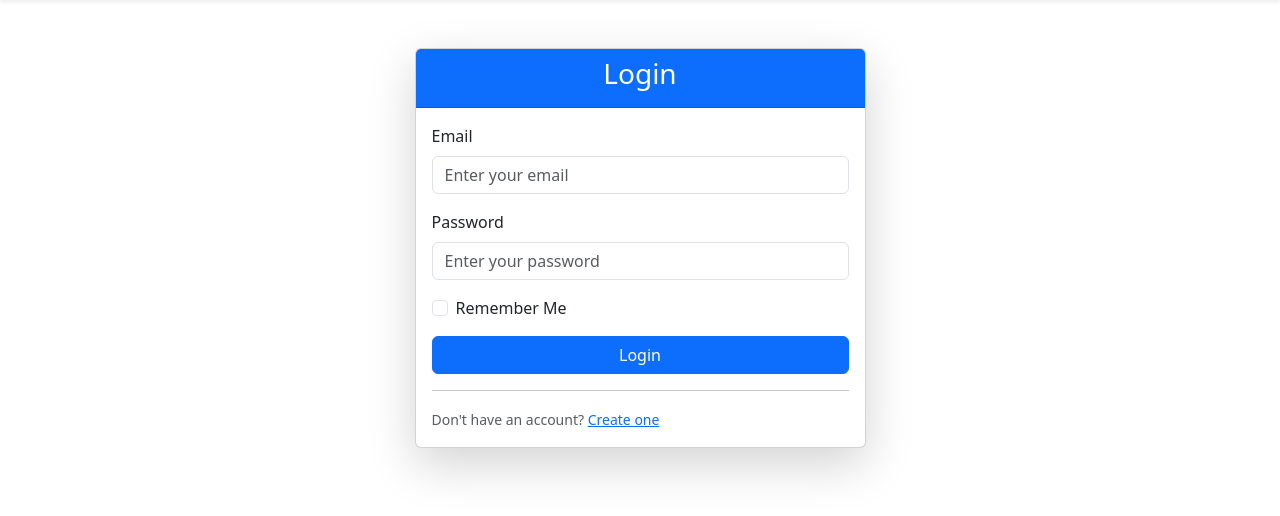
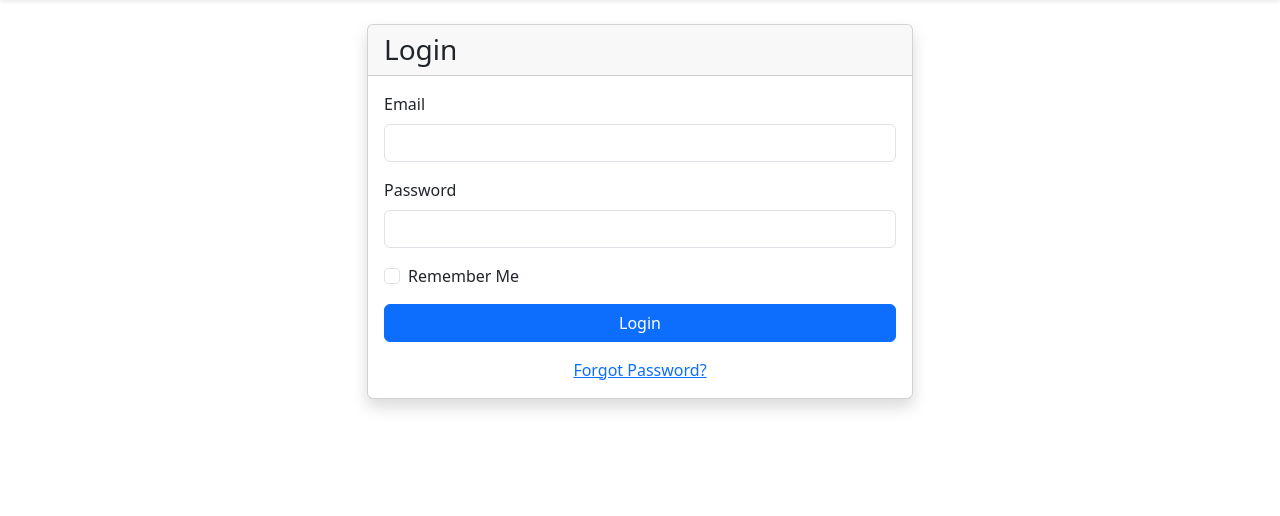
Before and after one commit to RoshanKumarMahaseth/Employee_Management_System, a Flask app: page /login in a window 1280 px wide. Shown: the part 56-572 px from the top of the page. Run offline with Flask 3, Linux system fonts and the light colour scheme.

Commit message:
feat: add password reset funtionality

```diff
--- a/apps/forms.py
+++ b/apps/forms.py
@@ -37,3 +37,19 @@ class EmployeeForm(FlaskForm):
     joining_date = DateField('Joining Date',validators=[DataRequired()])
     status = SelectField('Status',choices=[('Active','Active'),('Inactive','Inactive')],validators=[DataRequired()])
     submit = SubmitField('Submit')
+
+
+class RequestResetForm(FlaskForm):
+    email = StringField('Email',validators=[DataRequired(),Email()])
+    submit = SubmitField('Request Password Reset')
+
+    def validate_email(self,email):
+        user = User.query.filter_by(email=email.data).first()
+        if user is None:
+            raise ValidationError('There is no account with that email,You must register first.')
+
+
+class ResetPasswordForm(FlaskForm):
+    password = PasswordField('Password',validators=[DataRequired(),Length(min=4)])
+    confirm_password = PasswordField('Confirm_password',validators=[DataRequired(),EqualTo('password')])
+    submit = SubmitField('Reset Password')
--- a/apps/routes.py
+++ b/apps/routes.py
@@ -1,9 +1,10 @@
 from flask import render_template,redirect,url_for,request,flash
 from apps import app,db,bcrypt
-from apps.forms import RegisterForm,LoginForm,EmployeeForm
+from apps.forms import RegisterForm,LoginForm,EmployeeForm,RequestResetForm,ResetPasswordForm
 from apps.models import User,Employee
 from flask_login import login_user,current_user,logout_user,login_required
 from functools import wraps
+from flask_mail import Message
 
 # admin checker
 
@@ -195,3 +196,57 @@ def change_role(user_id):
     flash('User role has been updated successfully!', 'success')
 
     return redirect(url_for('users'))
+
+def send_reset_email(user):
+    token = user.get_reset_token()
+
+    reset_link = url_for(
+        'reset_token',
+        token=token,
+        _external=True
+    )
+
+    print("\n====================================")
+    print("PASSWORD RESET LINK:")
+    print(reset_link)
+    print("====================================\n")
+
+
+@app.route('/reset_password', methods=['GET', 'POST'])
+def reset_request():
+    if current_user.is_authenticated:
+        return redirect(url_for('home'))
+
+    form = RequestResetForm()
+
+    if form.validate_on_submit():
+        user = User.query.filter_by(email=form.email.data).first()
+
+        send_reset_email(user)
+
+        flash('An email has been sent with instructions to reset your password.','info')
+        return redirect(url_for('login'))
+    return render_template('reset_request.html',title='Reset Password',form=form )
+
+
+@app.route('/reset_password/<token>', methods=['GET', 'POST'])
+def reset_token(token):
+    if current_user.is_authenticated:
+        return redirect(url_for('home'))
+    user = User.verify_reset_token(token)
+    if user is None:
+        flash('That is an invalid or expired token.', 'warning')
+        return redirect(url_for('reset_request'))
+
+    form = ResetPasswordForm()
+
+    if form.validate_on_submit():
+        hashed_password = bcrypt.generate_password_hash(form.password.data).decode('utf-8')
+
+        user.password = hashed_password
+        db.session.commit()
+
+        flash('Your password has been updated! You are now able to log in.','success')
+        return redirect(url_for('login'))
+
+    return render_template('reset_token.html',title='Reset Password',form=form)
--- a/apps/templates/login.html
+++ b/apps/templates/login.html
@@ -2,14 +2,14 @@
 
 {% block content %}
 
-<div class="row justify-content-center mt-5">
+<div class="row justify-content-center">
 
-    <div class="col-md-5">
+    <div class="col-md-6">
 
-        <div class="card shadow-lg">
+        <div class="card shadow">
 
-            <div class="card-header text-center bg-primary text-white">
-                <h3>Login</h3>
+            <div class="card-header">
+                <h3 class="mb-0">Login</h3>
             </div>
 
             <div class="card-body">
@@ -19,56 +19,56 @@
                     {{ form.hidden_tag() }}
 
                     <div class="mb-3">
+
                         {{ form.email.label(class="form-label") }}
 
-                        {% if form.email.errors %}
-                            {{ form.email(class="form-control is-invalid") }}
+                        {{ form.email(class="form-control") }}
 
-                            <div class="invalid-feedback">
-                                {% for error in form.email.errors %}
-                                    <span>{{ error }}</span>
-                                {% endfor %}
+                        {% for error in form.email.errors %}
+                            <div class="text-danger small">
+                                {{ error }}
                             </div>
+                        {% endfor %}
 
-                        {% else %}
-                            {{ form.email(class="form-control", placeholder="Enter your email") }}
-                        {% endif %}
                     </div>
 
                     <div class="mb-3">
+
                         {{ form.password.label(class="form-label") }}
 
-                        {% if form.password.errors %}
-                            {{ form.password(class="form-control is-invalid") }}
+                        {{ form.password(class="form-control") }}
 
-                            <div class="invalid-feedback">
-                                {% for error in form.password.errors %}
-                                    <span>{{ error }}</span>
-                                {% endfor %}
+                        {% for error in form.password.errors %}
+                            <div class="text-danger small">
+                                {{ error }}
                             </div>
+                        {% endfor %}
 
-                        {% else %}
-                            {{ form.password(class="form-control", placeholder="Enter your password") }}
-                        {% endif %}
                     </div>
 
-                    <div class="form-check mb-3">
+                    <div class="mb-3 form-check">
+
                         {{ form.remember(class="form-check-input") }}
+
                         {{ form.remember.label(class="form-check-label") }}
+
                     </div>
 
-                    <div class="d-grid">
+                    <div class="d-grid mb-3">
+
                         {{ form.submit(class="btn btn-primary") }}
+
+                    </div>
+
+                    <div class="text-center">
+
+                        <a href="{{ url_for('reset_request') }}">
+                            Forgot Password?
+                        </a>
+
                     </div>
 
                 </form>
-
-                <hr>
-
-                <small class="text-muted">
-                    Don't have an account?
-                    <a href="{{ url_for('register') }}">Create one</a>
-                </small>
 
             </div>
 
```
Also changed, not shown: apps/__init__.py (+9 -0 lines), apps/models.py (+16 -1 lines), apps/templates/reset_request.html (added, +56 -0 lines), apps/templates/reset_token.html (added, +61 -0 lines), instance/site.db.
